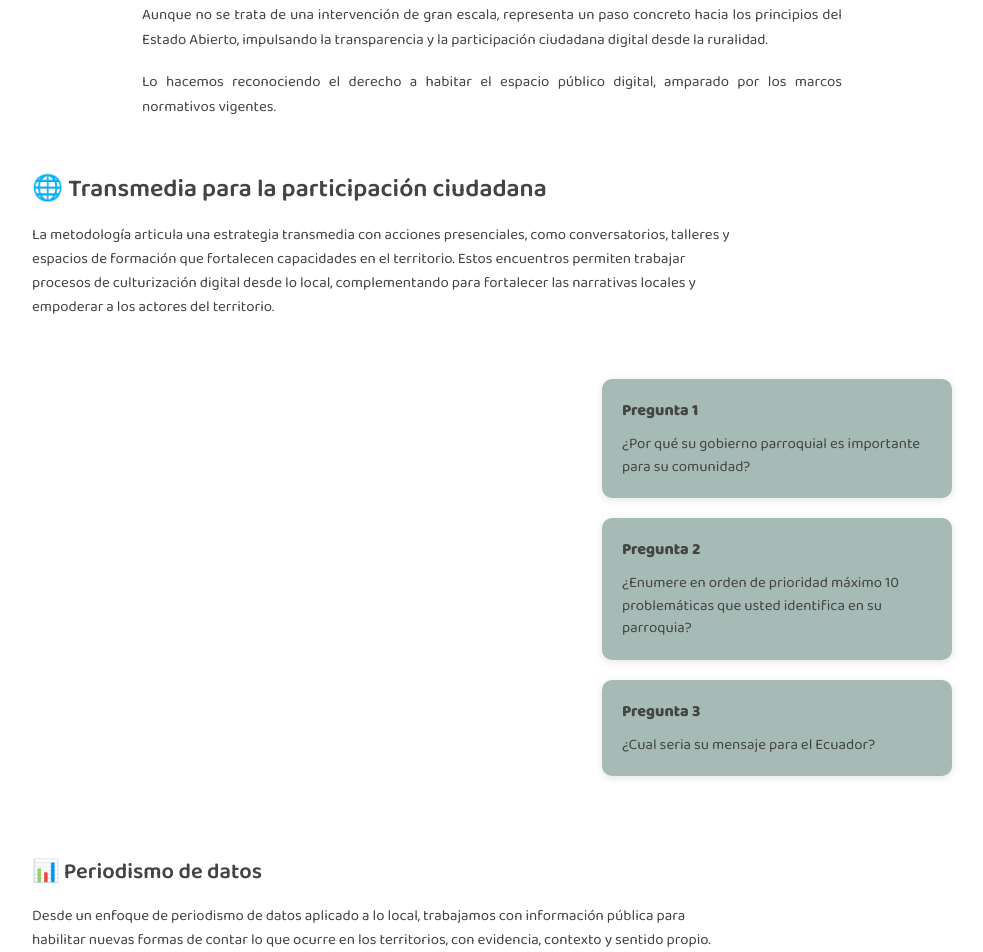
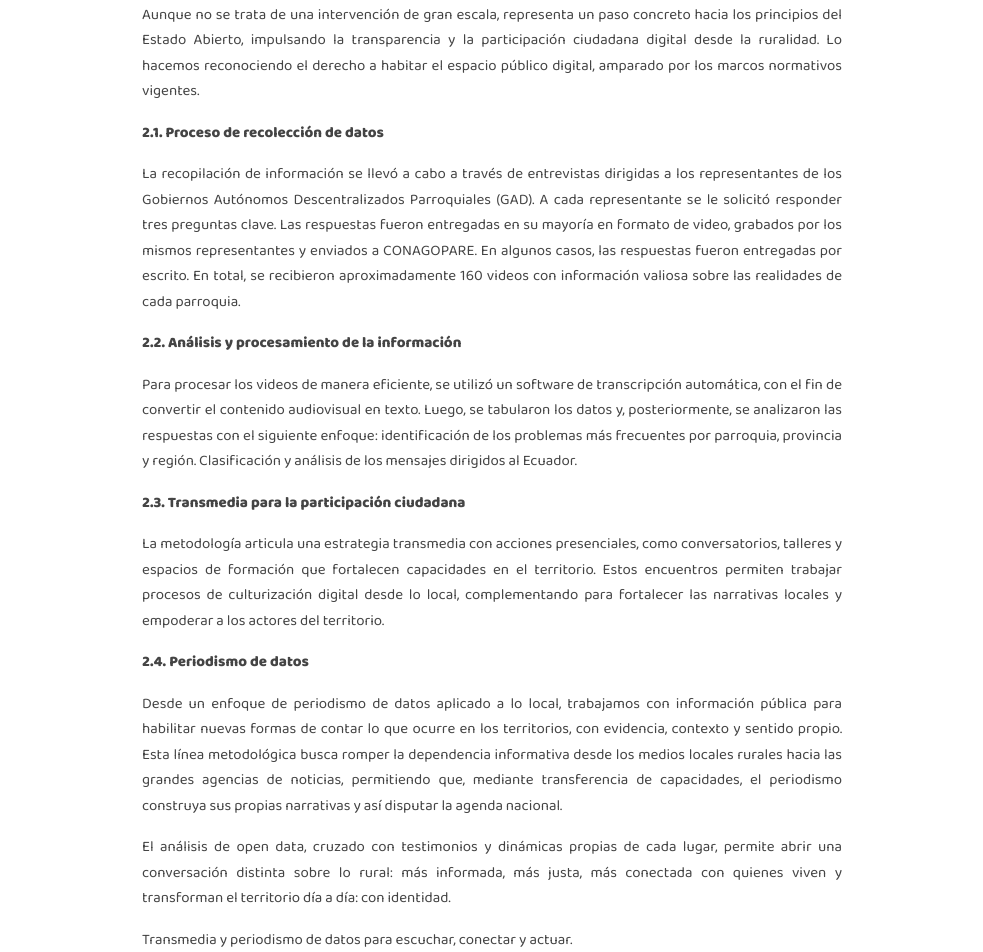
Before and after one commit to ssebastiantamayo/ConagopareWeb, a Next.js app: page /Metodologia in a window 1280 px wide. Shown: the part 360-1312 px from the top of the page, without its empty margins (148-1131 px from the left). Built offline with nearby package versions, Linux system fonts and the light colour scheme.

Commit message:
Update texto

```diff
--- a/src/app/Metodologia/page.tsx
+++ b/src/app/Metodologia/page.tsx
@@ -174,12 +174,49 @@ export default function MetodologiaPage() {
 </p>
 
 <p>
-    Aunque no se trata de una intervención de gran escala, representa un paso concreto hacia los principios del Estado Abierto, impulsando la transparencia y la participación ciudadana digital desde la ruralidad.
+  Aunque no se trata de una intervención de gran escala, representa un paso concreto hacia los principios del Estado Abierto, impulsando la transparencia y la participación ciudadana digital desde la ruralidad. Lo hacemos reconociendo el derecho a habitar el espacio público digital, amparado por los marcos normativos vigentes.
 </p>
 
 <p>
-    Lo hacemos reconociendo el derecho a habitar el espacio público digital, amparado por los marcos normativos vigentes.
+  <strong>2.1. Proceso de recolección de datos</strong>
 </p>
+
+<p>
+  La recopilación de información se llevó a cabo a través de entrevistas dirigidas a los representantes de los Gobiernos Autónomos Descentralizados Parroquiales (GAD). A cada representante se le solicitó responder tres preguntas clave. Las respuestas fueron entregadas en su mayoría en formato de video, grabados por los mismos representantes y enviados a CONAGOPARE. En algunos casos, las respuestas fueron entregadas por escrito. En total, se recibieron aproximadamente 160 videos con información valiosa sobre las realidades de cada parroquia.
+</p>
+
+<p>
+  <strong>2.2. Análisis y procesamiento de la información</strong>
+</p>
+
+<p>
+  Para procesar los videos de manera eficiente, se utilizó un software de transcripción automática, con el fin de convertir el contenido audiovisual en texto. Luego, se tabularon los datos y, posteriormente, se analizaron las respuestas con el siguiente enfoque: identificación de los problemas más frecuentes por parroquia, provincia y región. Clasificación y análisis de los mensajes dirigidos al Ecuador.
+</p>
+
+<p>
+  <strong>2.3. Transmedia para la participación ciudadana</strong>
+</p>
+
+<p>
+  La metodología articula una estrategia transmedia con acciones presenciales, como conversatorios, talleres y espacios de formación que fortalecen capacidades en el territorio. Estos encuentros permiten trabajar procesos de culturización digital desde lo local, complementando para fortalecer las narrativas locales y empoderar a los actores del territorio.
+</p>
+
+<p>
+  <strong>2.4. Periodismo de datos</strong>
+</p>
+
+<p>
+  Desde un enfoque de periodismo de datos aplicado a lo local, trabajamos con información pública para habilitar nuevas formas de contar lo que ocurre en los territorios, con evidencia, contexto y sentido propio. Esta línea metodológica busca romper la dependencia informativa desde los medios locales rurales hacia las grandes agencias de noticias, permitiendo que, mediante transferencia de capacidades, el periodismo construya sus propias narrativas y así disputar la agenda nacional.
+</p>
+
+<p>
+  El análisis de open data, cruzado con testimonios y dinámicas propias de cada lugar, permite abrir una conversación distinta sobre lo rural: más informada, más justa, más conectada con quienes viven y transforman el territorio día a día: con identidad.
+</p>
+
+<p>
+  Transmedia y periodismo de datos para escuchar, conectar y actuar.
+</p>
+
 </motion.div>
 
       {/* 🌐 Transmedia para la participación ciudadana */}
```
Lines whose indentation alone changed are shown as unchanged.
